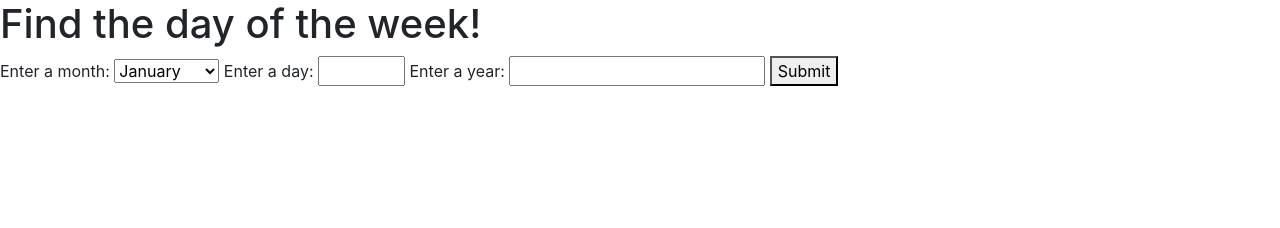
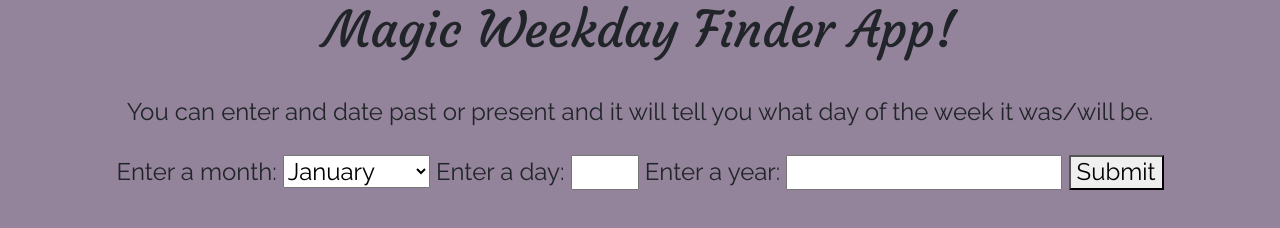
Before and after one commit to meganschultepdx/weekdayCalc, a website built with webpack: page src/index.html in a window 1280 px wide. Built offline with nearby package versions, Linux system fonts and the light colour scheme; files whose address does not match are found by name.

Commit message:
add styling to ui

```diff
--- a/src/index.html
+++ b/src/index.html
@@ -1,11 +1,14 @@
 <!DOCTYPE html>
 <html>
 <head>
-    <script type="text/javascript" src="bundle.js"></script>
+  <script type="text/javascript" src="bundle.js"></script
+  <link href="https://fonts.googleapis.com/css?family=Courgette&display=swap" rel="stylesheet">
   <title>Weekday Finder</title>
   </head>
-  <body>
-    <h1>Find the day of the week!</h1>
+
+  <body class="container">
+    <h1>Magic Weekday Finder App!</h1>
+    <h2>You can enter and date past or present and it will tell you what day of the week it was/will be.<h2>
     <form id="date-form">
       <label for="month">Enter a month:</label>
       <select id="month" name="month">
--- a/src/main.js
+++ b/src/main.js
@@ -1,8 +1,8 @@
 import { weekdayCalc } from './weekday-calc';
-import './styles.css';
 import $ from 'jquery';
 import 'bootstrap';
 import 'bootstrap/dist/css/bootstrap.min.css';
+import './styles.css';
 
 $(document).ready(function() {
   $('#date-form').submit(function(event) {
--- a/src/styles.css
+++ b/src/styles.css
@@ -1,3 +1,24 @@
+@import url('https://fonts.googleapis.com/css?family=Courgette|Raleway&display=swap');
+
 body {
-  background-color: #7FDBFF;
+  background-color: #94849B;
+  text-align: center;
 }
+
+
+h1 {
+  font-family: 'Courgette', cursive;
+  font-size: 50px;
+  padding-bottom: 30px;
+}
+
+h2 {
+  font-family: 'Raleway', fantasy;
+  font-size: 24px;
+  padding-bottom: 20px;
+}
+
+#date-form form {
+  text-align: center;
+  font: 18px;
+}
```
Lines whose indentation alone changed are shown as unchanged.
